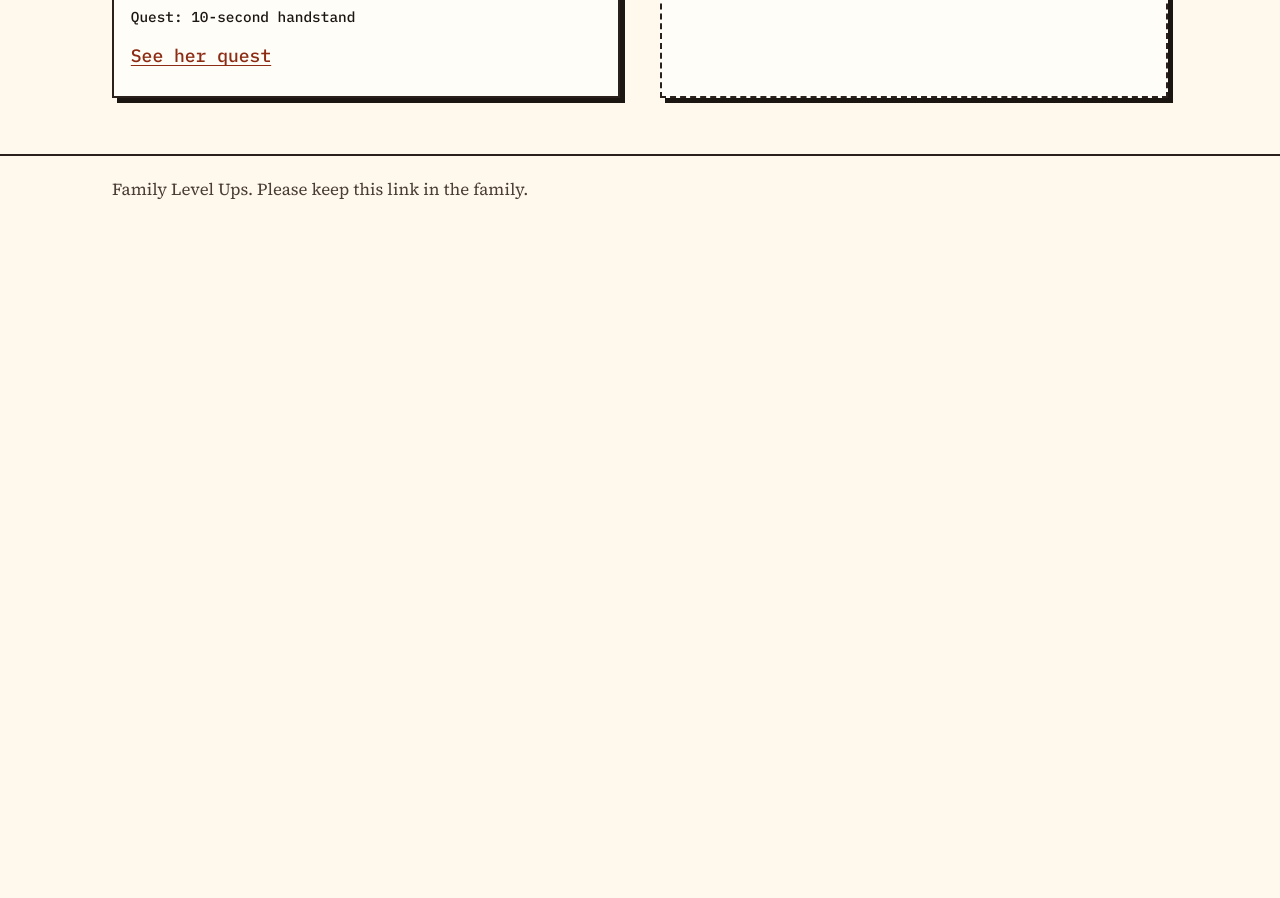
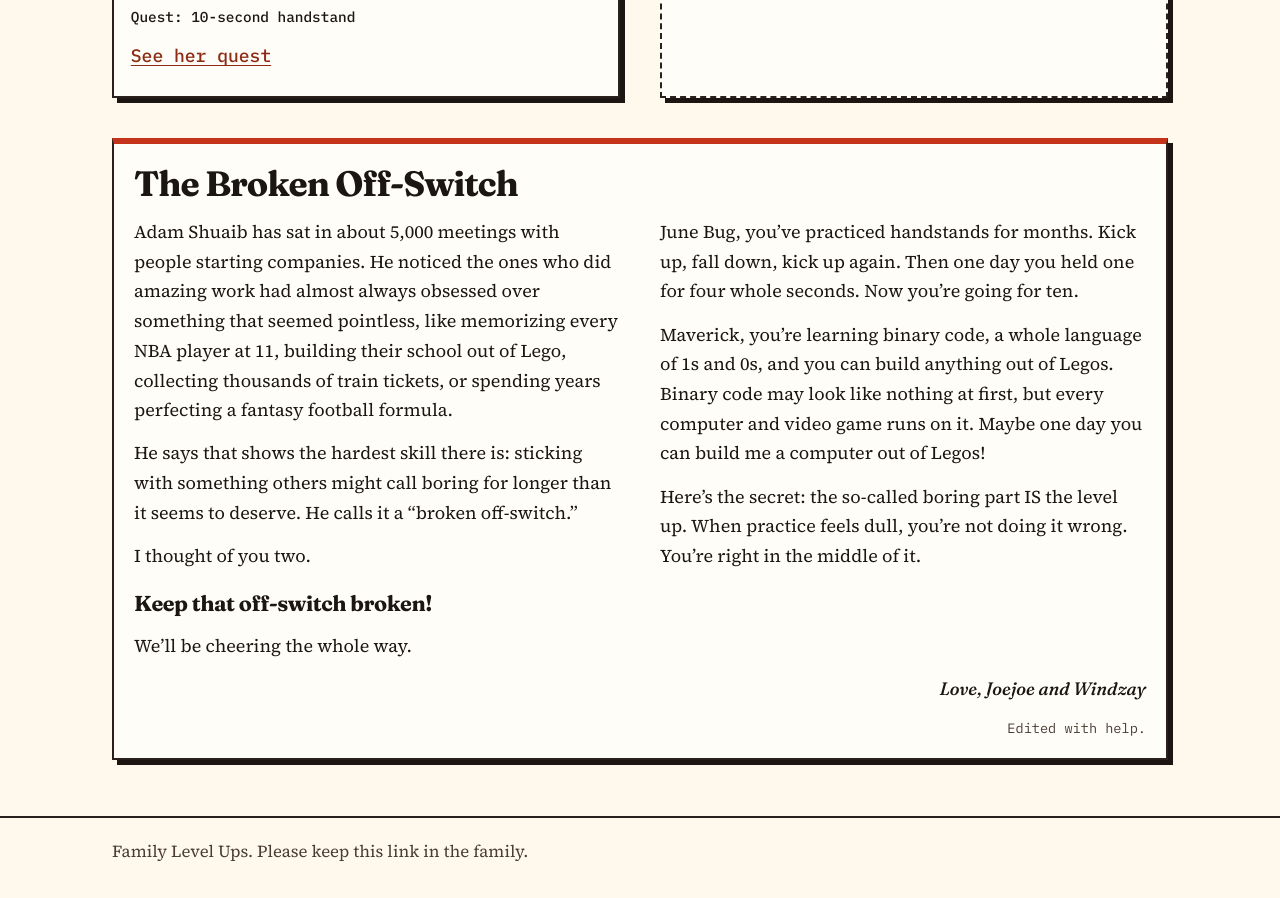
Before and after one commit to familylevelups/familylevelups.github.io, a plain HTML site: page index.html in a window 1280 px wide. Shown: the part 786-1684 px from the top of the page. Before the commit the page ends 1022 px from the top, so only its background shows below. Drawn offline with Linux system fonts and the light colour scheme.

Commit message:
Put The Broken Off-Switch on the home page.
Show Joey's story under the person cards, with the sign-off and footnote styled only.

Co-authored-by: KidRunComVC <KidRunComVC@users.noreply.github.com>

```diff
--- a/css/styles.css
+++ b/css/styles.css
@@ -583,6 +583,66 @@ a.person-card:focus-visible {
   text-align: center;
 }
 
+.story-card {
+  clear: both;
+  margin-top: 40px;
+  padding: 1.35rem 1.25rem 1.15rem;
+  background: var(--bg-panel);
+  border: 2px solid var(--stroke);
+  border-top: 6px solid var(--accent);
+  box-shadow: 5px 5px 0 var(--shadow);
+  color: var(--ink);
+}
+
+.story-card h2 {
+  margin: 0 0 0.85rem;
+  font-size: clamp(1.7rem, 3vw, 2.2rem);
+}
+
+.story-card p {
+  margin: 0.85rem 0 0;
+}
+
+.story-body p:first-child {
+  margin-top: 0;
+}
+
+.pull-line {
+  margin-top: 1.25rem;
+  font-family: var(--display);
+  font-size: 1.35rem;
+  font-weight: 700;
+  letter-spacing: -0.02em;
+  line-height: 1.2;
+}
+
+.sign-off {
+  margin-top: 1.15rem;
+  font-family: var(--display);
+  font-style: italic;
+  font-weight: 500;
+  text-align: right;
+}
+
+.footnote {
+  margin-top: 0.35rem;
+  color: var(--muted);
+  font-family: var(--mono);
+  font-size: 0.85rem;
+  text-align: right;
+}
+
+@media (min-width: 900px) {
+  .story-body {
+    column-count: 2;
+    column-gap: 40px;
+  }
+
+  .story-body p {
+    break-inside: avoid;
+  }
+}
+
 .site-footer {
   margin-top: 56px;
   border-top: 2px solid var(--stroke);
--- a/index.html
+++ b/index.html
@@ -64,6 +64,21 @@
             </div>
           </li>
         </ul>
+        <article class="story-card">
+          <h2>The Broken Off-Switch</h2>
+          <div class="story-body">
+            <p>Adam Shuaib has sat in about 5,000 meetings with people starting companies. He noticed the ones who did amazing work had almost always obsessed over something that seemed pointless, like memorizing every NBA player at 11, building their school out of Lego, collecting thousands of train tickets, or spending years perfecting a fantasy football formula.</p>
+            <p>He says that shows the hardest skill there is: sticking with something others might call boring for longer than it seems to deserve. He calls it a “broken off-switch.”</p>
+            <p>I thought of you two.</p>
+            <p>June Bug, you’ve practiced handstands for months. Kick up, fall down, kick up again. Then one day you held one for four whole seconds. Now you’re going for ten.</p>
+            <p>Maverick, you’re learning binary code, a whole language of 1s and 0s, and you can build anything out of Legos. Binary code may look like nothing at first, but every computer and video game runs on it. Maybe one day you can build me a computer out of Legos!</p>
+            <p>Here’s the secret: the so-called boring part IS the level up. When practice feels dull, you’re not doing it wrong. You’re right in the middle of it.</p>
+          </div>
+          <p class="pull-line">Keep that off-switch broken!</p>
+          <p>We’ll be cheering the whole way.</p>
+          <p class="sign-off">Love, Joejoe and Windzay</p>
+          <p class="footnote">Edited with help.</p>
+        </article>
       </section>
     </main>
 
```
